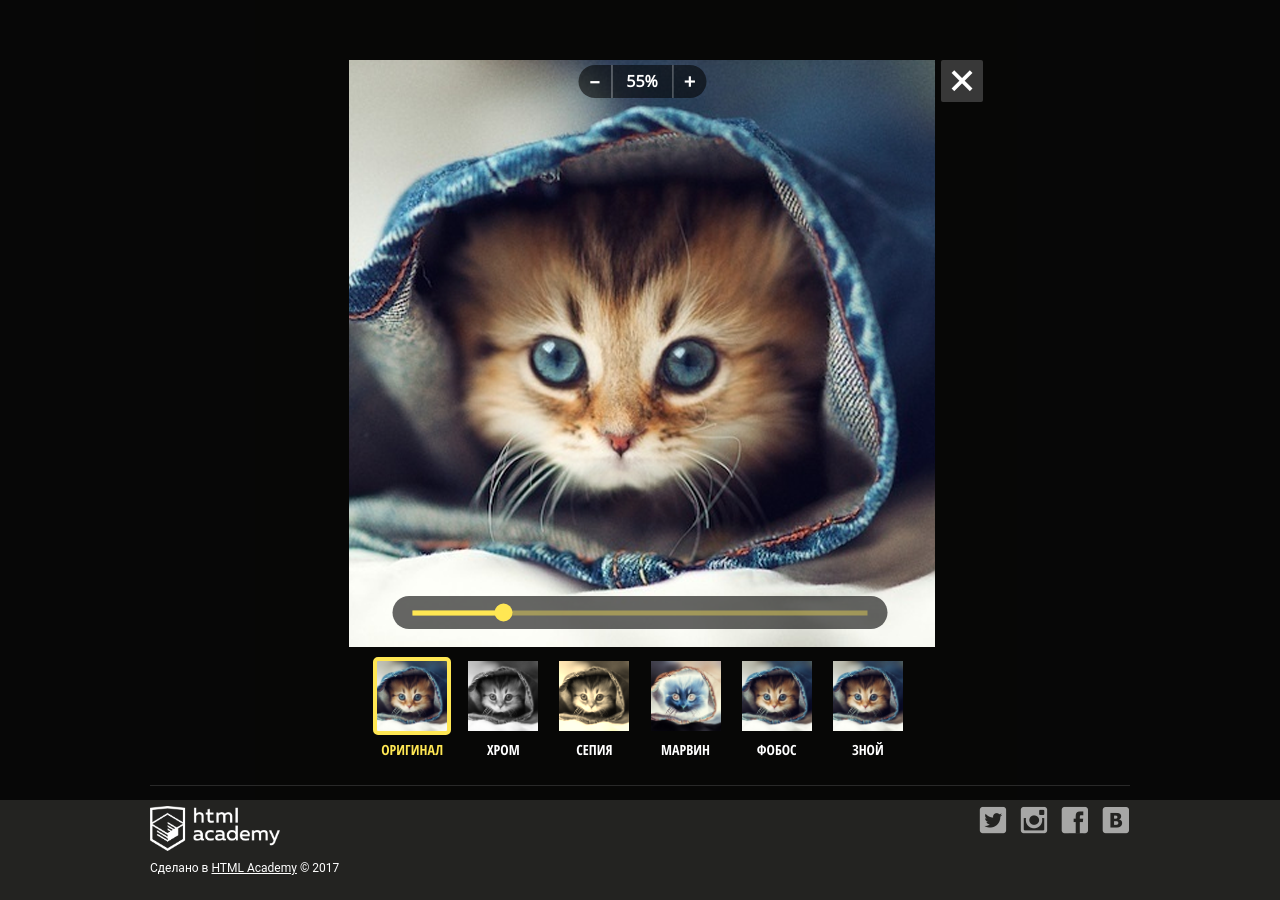
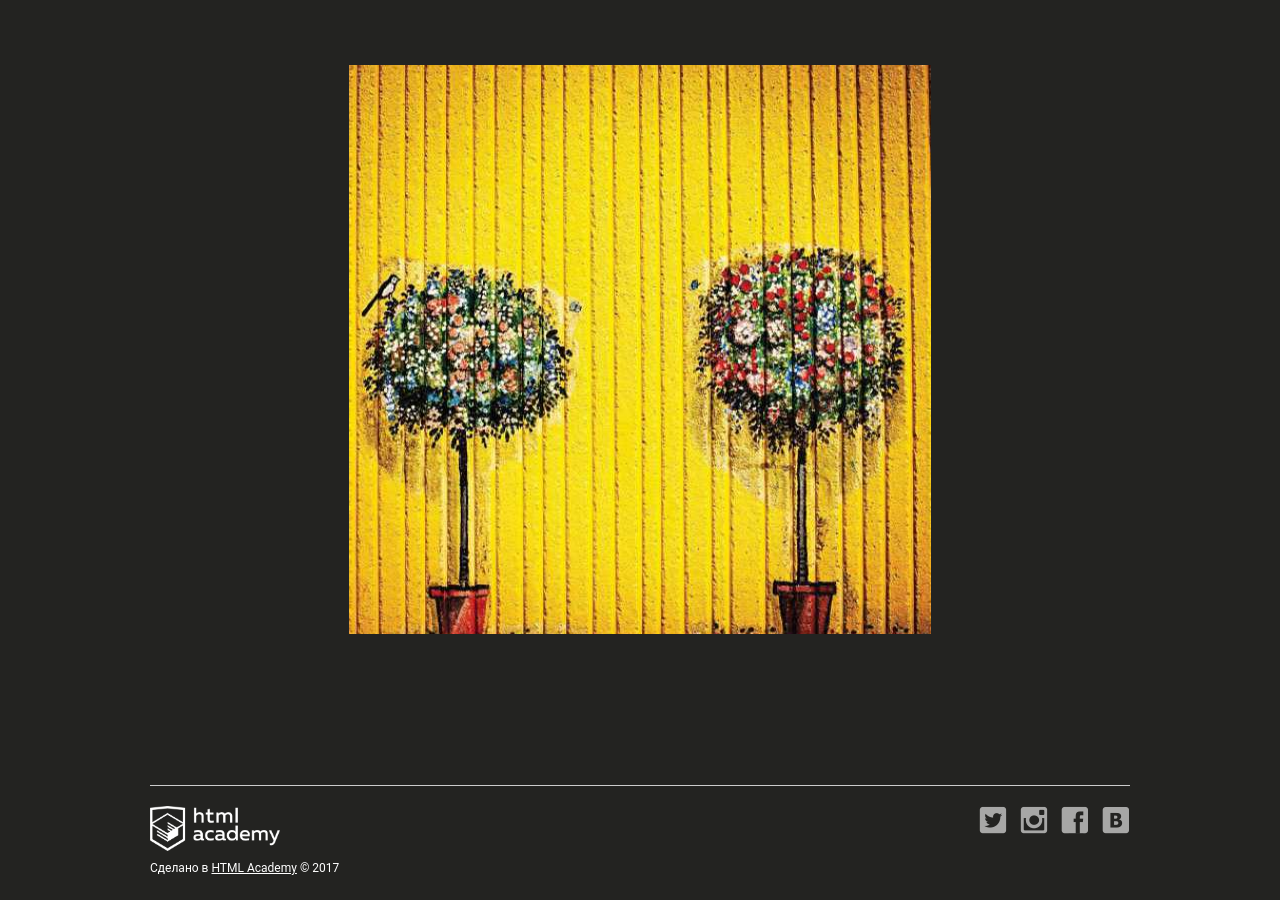
Before and after one commit to firefoxic/197785-kekstagram, a website: page index.html in a window 1280 px wide. Shown: the top 900 px of the page. Drawn offline with nearby package versions, Linux system fonts and the light colour scheme.

Commit message:
Скрой форму кадрирования

```diff
--- a/index.html
+++ b/index.html
@@ -26,7 +26,7 @@
     <button class="upload-submit upload-control" type="submit"></button>
   </form>
 
-  <div class="upload-overlay">
+  <div class="upload-overlay invisible">
     <form class="upload-form upload-filter" id="upload-filter" method="post" enctype="multipart/form-data">
       <fieldset class="upload-resize-controls">
         <button type="button" class="upload-resize-control upload-resize-controls-button upload-resize-controls-button-dec">–</button><!--
```
